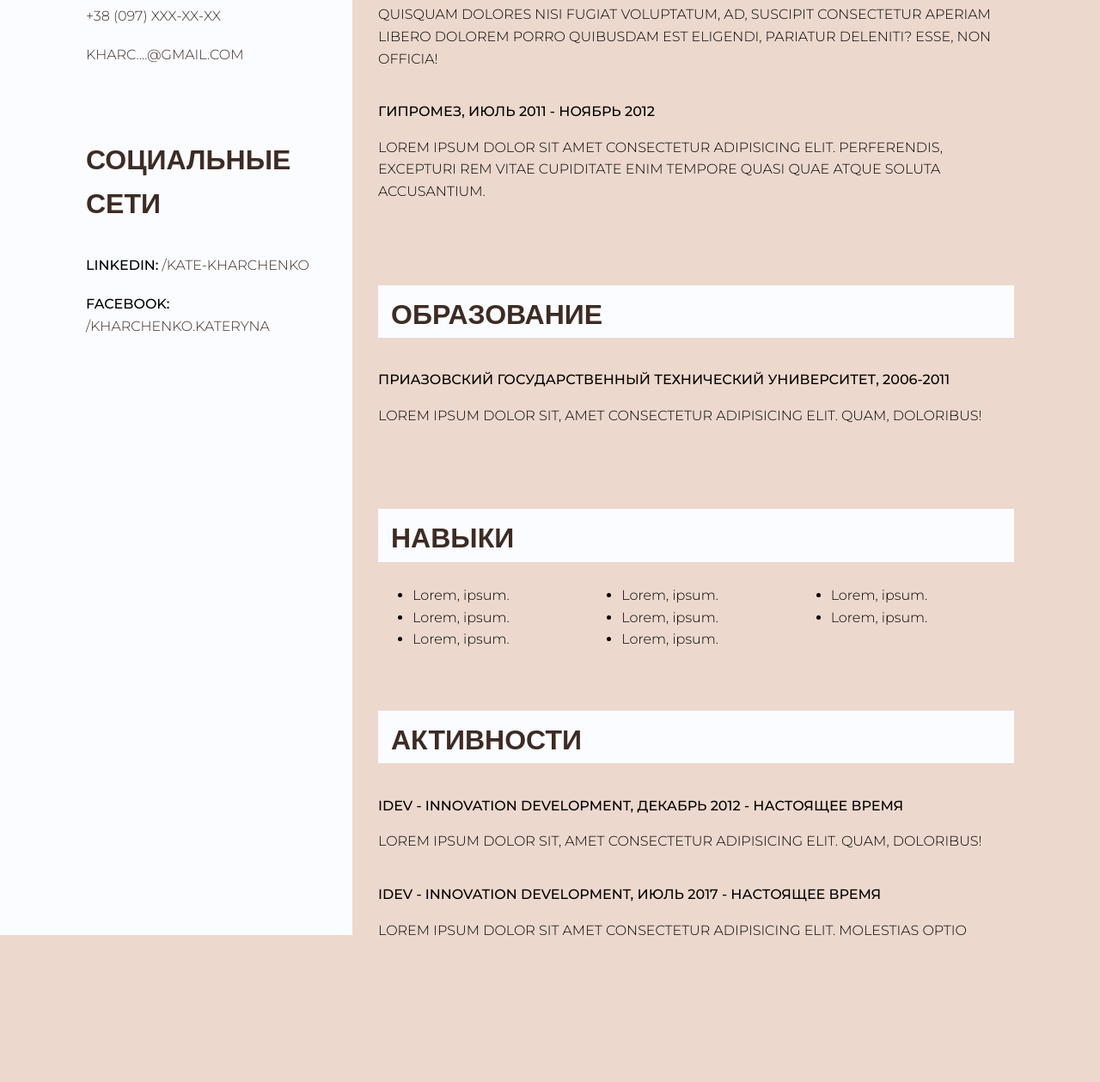
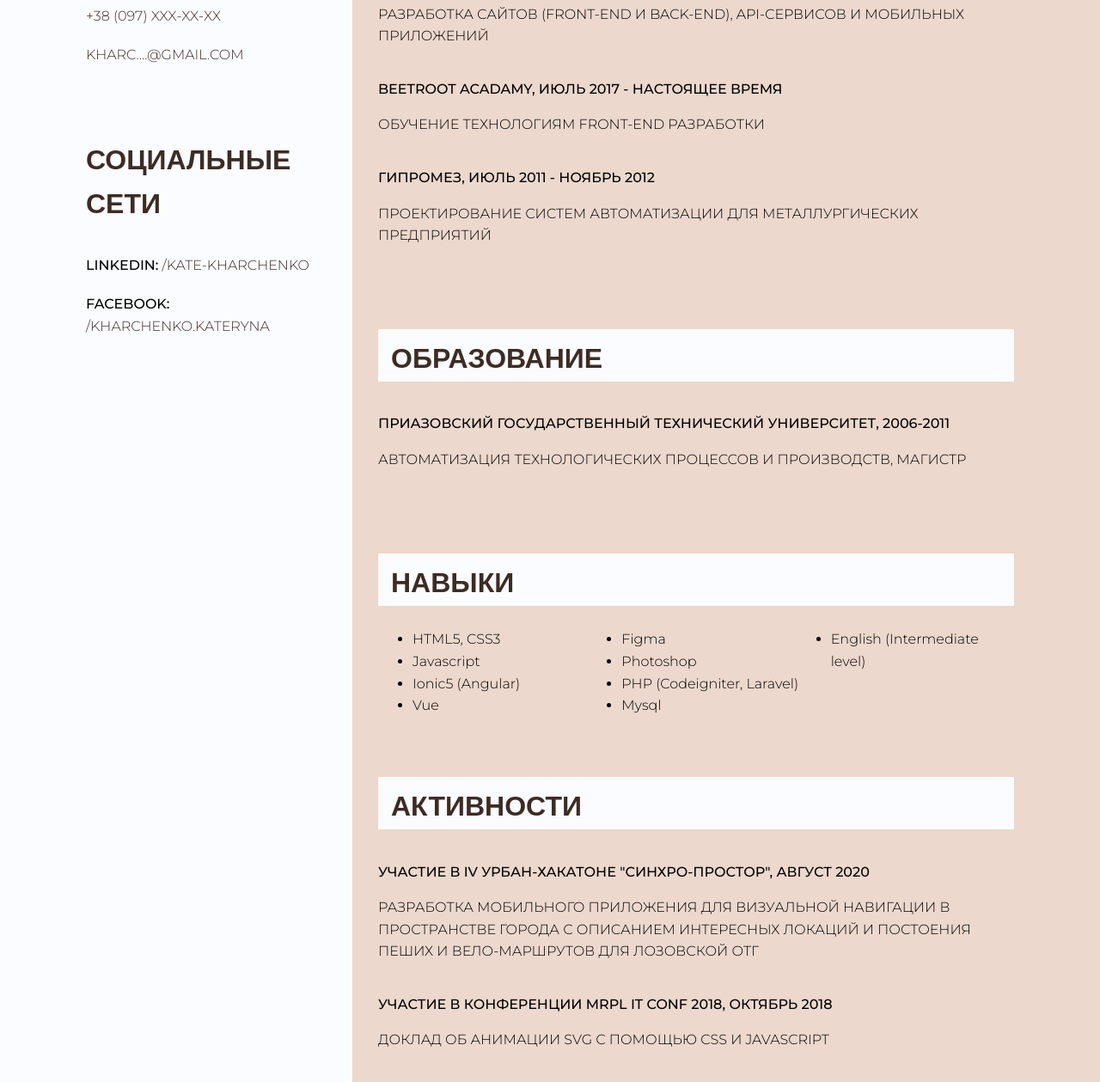
Before and after one commit to KateKharchenko/cv, a plain HTML site: page index.html in a window 1280 px wide. Shown: the part 691-1950 px from the top of the page at 86% size. Drawn offline with nearby package versions, Linux system fonts and the light colour scheme.

Commit message:
Add files via upload

```diff
--- a/index.html
+++ b/index.html
@@ -47,8 +47,77 @@
             <div class="cv__content">
                 <section class="cv__section">
                     <h2 class="cv__title">Обо мне</h2>
-                    <p>Lorem ipsum dolor sit, amet consectetur adipisicing elit. Iste nisi voluptate impedit minus eveniet quae perspiciatis iure commodi asperiores aspernatur omnis labore, neque aliquid? Fugiat soluta, a maxime officiis excepturi fugit saepe et rem quae itaque cum sequi aliquam adipisci autem sint, in quisquam blanditiis consectetur laudantium ex asperiores iure!</p>
-                    <p>Lorem ipsum dolor sit amet consectetur adipisicing elit. Magni aut odit iusto eveniet aspernatur consequuntur veniam! Cupiditate a commodi quia.</p>
+                    <p>Уже почти 8 лет являюсь веб-разработчиком, создаю сайты (визитки, новостные порталы, интернет магазины), начиная от макета до продакшена, а также дальнейшее сопровождение. Два последних года увлеклаюсь также разработкой мобильных приложений.</p>
+                    <p>Веб-разработка - это то, что я когда-то попробовала, вместе с другими технологиями (проектированием систем автоматизации, 2д и 3д-дизайном, полиграфией), и это то, что пленило меня сразу, это "любовь с первого взгляда", которая продолжается до сих пор. Люблю свое дело, потому что оно одновременно сложное и, в тоже время, увлекательное, комфортное, гибкое. Сложно, потому что нужно все время учиться новому, осваивать новые популярные технологии. Но все это делает тебя лучше, "качественнее", глубже.</p>
+                </section>
+
+                <section class="cv__section">
+                    <h2 class="cv__title">Опыт работы</h2>
+                    <ul class="cv__list">
+                        <li>
+                            <b>iDev - Innovation Development, декабрь 2012 - настоящее время</b>
+                            <p>Разработка сайтов (Front-end и Back-end), API-сервисов и мобильных приложений</p>
+                        </li>
+                        <li>
+                            <b>Beetroot Acadamy, июль 2017 - настоящее время</b>
+                            <p>Обучение технологиям Front-end разработки</p>
+                        </li>
+                        <li>
+                            <b>ГИПРОМЕЗ, июль 2011 - ноябрь 2012</b>
+                            <p>Проектирование систем автоматизации для металлургических предприятий</p>
+                        </li>
+                    </ul>
+                </section>
+
+                <section class="cv__section">
+                    <h2 class="cv__title">Образование</h2>
+                    <ul class="cv__list">
+                        <li>
+                            <b>Приазовский государственный технический университет, 2006-2011</b>
+                            <p>Автоматизация технологических процессов и производств, Магистр</p>
+                        </li>
+                    </ul>
+                </section>
+
+                <section class="cv__section">
+                    <h2 class="cv__title">Навыки</h2>
+                    <ul class="cv__columns">
+                        <li>HTML5, CSS3</li>
+                        <li>Javascript</li>
+                        <li>Ionic5 (Angular)</li>
+                        <li>Vue</li>
+                        <li>Figma</li>
+                        <li>Photoshop</li>
+                        <li>PHP (Codeigniter, Laravel)</li>
+                        <li>Mysql</li>
+                        <li>English (Intermediate level)</li>
+                    </ul>
+                </section>
+
+                <section class="cv__section">
+                    <h2 class="cv__title">Активности</h2>
+                    <ul class="cv__list">
+                        <li>
+                            <b>Участие в IV урбан-хакатоне "Синхро-Простор", август 2020</b>
+                            <p>Разработка мобильного приложения для визуальной навигации в пространстве города с описанием интересных локаций и постоения пеших и вело-маршрутов для Лозовской ОТГ</p>
+                        </li>
+                        <li>
+                            <b>Участие в конференции MRPL IT Conf 2018, октябрь 2018</b>
+                            <p>Доклад об анимации SVG с помощью CSS и javascript</p>
+                        </li>
+                        <li>
+                            <b>Менторство в программе Technology Nation от фонда BrainBasket Foundation, 2016 - 2017</b>
+                            <p>Помощь и консультирование при прохождении курса CS50</p>
+                        </li>
+                    </ul>
+                </section>
+
+            </div>
+        </article>
+    </div>
+</body>
+</html>
+
                 </section>
 
                 <section class="cv__section">
```
